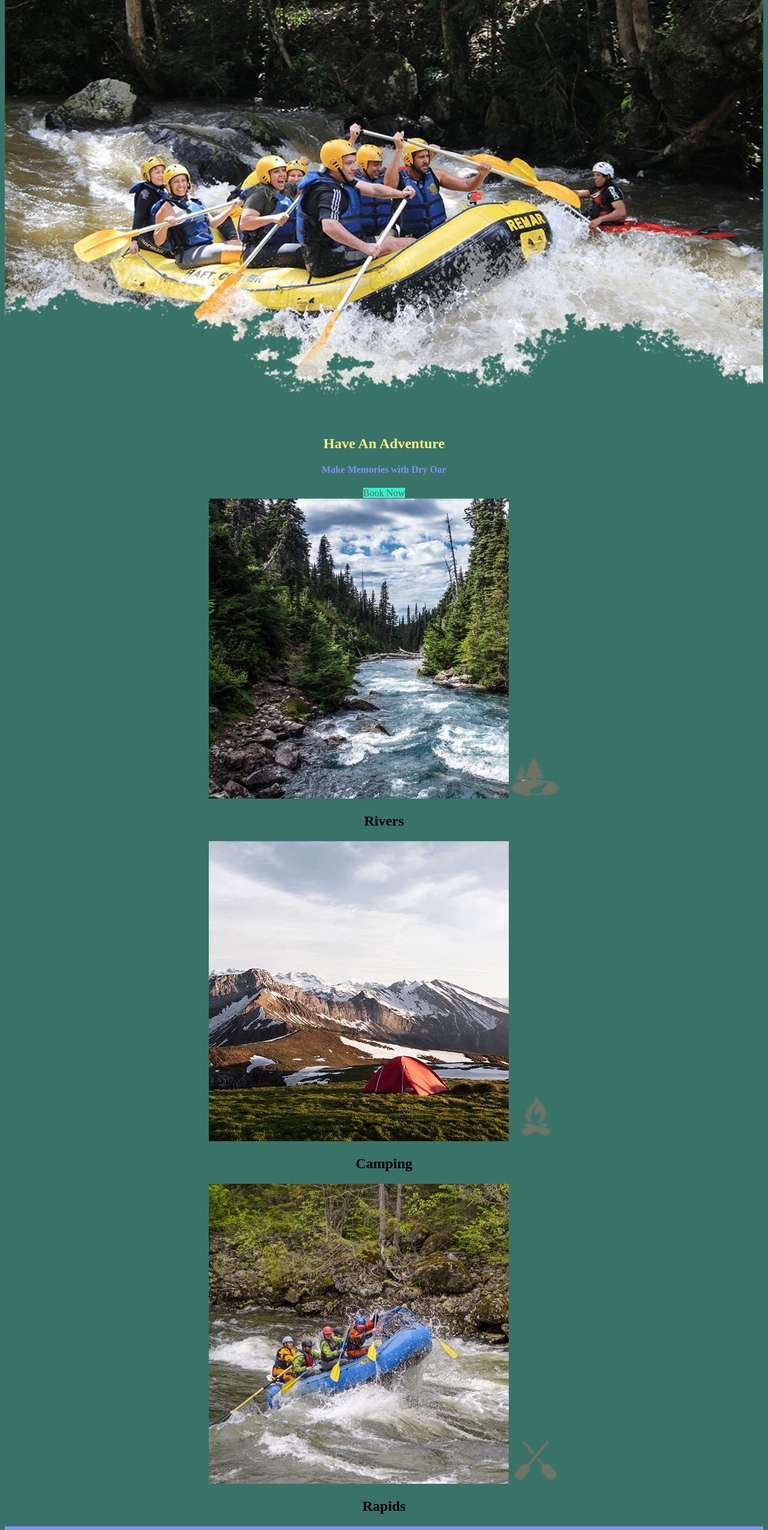
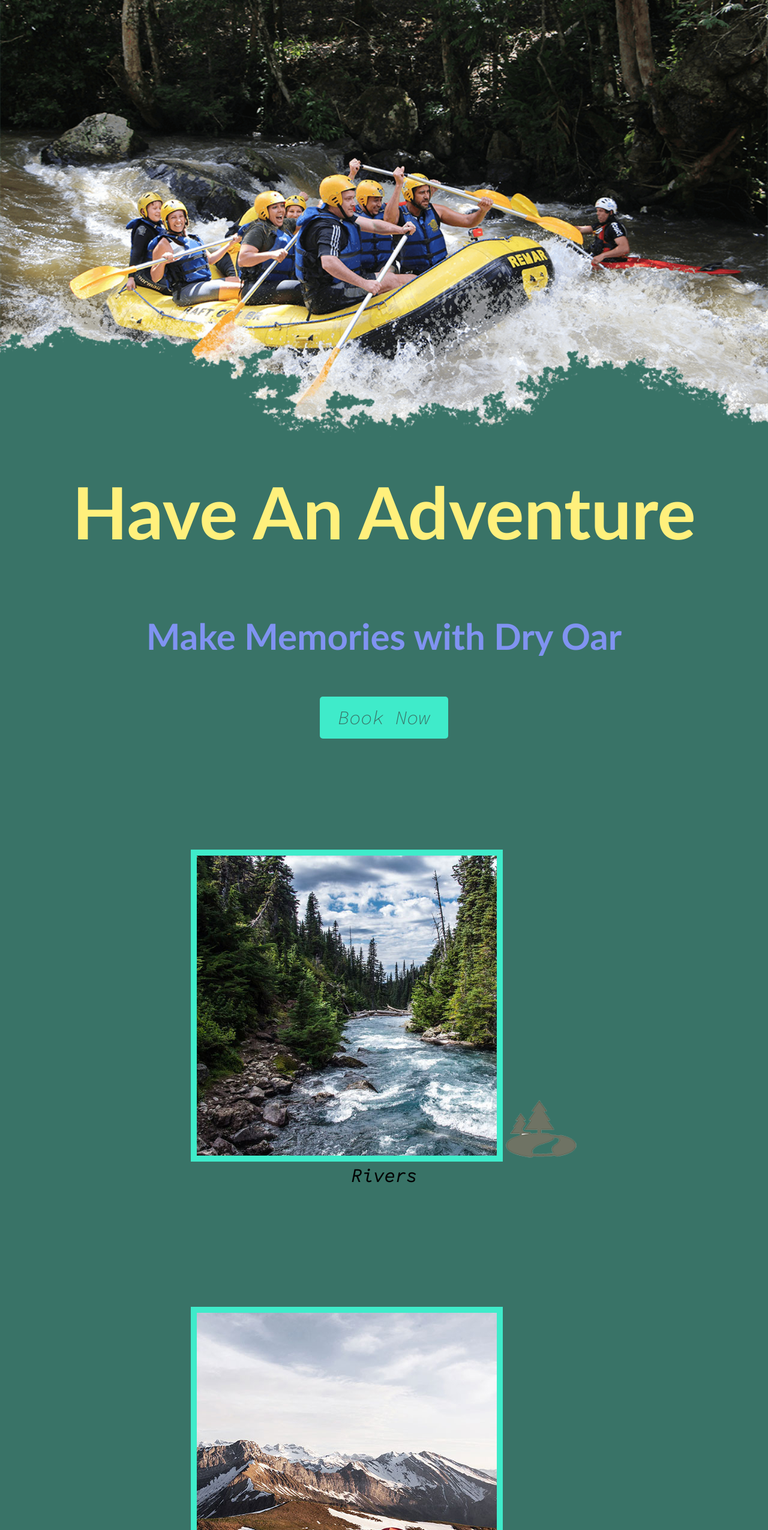
Before and after one commit to Randall-Eckstein/wdd130, a plain HTML site: page wwr/index.html in a window 1280 px wide. Shown: the part 250-2800 px from the top of the page at 60% size. Drawn offline with Linux system fonts and the light colour scheme; a web font is replaced by a local one.

Commit message:
Added fonts, sizes, spacing, and borders

```diff
--- a/wwr/index.html
+++ b/wwr/index.html
@@ -36,17 +36,17 @@
         <section class="rivers-card">
             <img class="card-img" src="images/rivers.jpg" alt="river in forest">
             <img class="icon" src="images/river_icon.png" alt="river icon">
-            <h2>Rivers</h2>
+            <h2 class="flavor">Rivers</h2>
         </section>
         <section class="camping-card">
             <img class="card-img" src="images/camping.jpg" alt="tent in mountains">
             <img class="icon" src="images/fire_icon.png" alt="fire icon">
-            <h2>Camping</h2>
+            <h2 class="flavor">Camping</h2>
         </section>
         <section class="rapids-card">
             <img class="card-img" src="images/rapids.jpg" alt="rafting boat">
             <img class="icon" src="images/oars.png" alt="oars icon">
-            <h2>Rapids</h2>
+            <h2 class="flavor">Rapids</h2>
         </section>
         <div id="background"></div>
         <img class="mountains" src="images/mountains.jpg" alt="Misty mountains">
--- a/wwr/styles/style.css
+++ b/wwr/styles/style.css
@@ -1,66 +1,26 @@
-#content {
-    max-width: 1600px;
-    margin: 0 auto;
-}
-nav a {
-    text-align: center;
-    color: #fff07c;
-    text-decoration: none;
-}
-#hero-msg h1, #hero-msg h4 {
-    text-align: center;
-    color: #fff07c;
-}
-#hero-msg h1 {
-    color: #fff07c;
-}
-#hero-msg h4 {
-    color: #8093f1;
-}
-#hero-img {
-    width: 100%;
-}
-.button-box {
-    text-align: center;
-}
+@import url('https://fonts.googleapis.com/css2?family=Calligraffitti&family=Source+Code+Pro:ital,wght@1,300&display=swap');
+
 main section {
     text-align: center;
 }
-#background {
-    height: 725px;
-    background-color: #8093f1;
+main section img {
+    box-sizing: border-box;
 }
 body {
     background-color: #397367;
+    margin: 0;
+    padding: 0;
 }
 header {
     background-color: rgba(128, 147, 241, 0.7);
 }
-nav a:hover {
-    background-color: white;
-    color: black;
-}
-.book, .join {
-    background-color: #3febca;
-    color: #397367;
-    text-decoration: none;
-}
-.book:hover, .join:hover {
-    background-color: white;
-    color: black;
-}
-.msg {
-    background-color: #8093f1;
-}
-.msg h2 {
-    color: #fff07c;
-}
-.msg p {
-    color: #397367;
-}
 footer {
     background-color: #8093f1;
     color: #3febca;
+    margin-top: 200px;
+    font-size: 1.8em;
+    padding: 25px 50px;
+    font-family: "Source Code Pro", Monaco, Verdana;
 }
 footer p {
     font-size: 1.2em;
@@ -78,12 +38,108 @@ footer a {
 footer a:hover {
     color: #3febca;
 }
-.home-title {
+footer .social img{
+    padding-top: 15px;
+}
+nav a {
+    text-align: center;
     color: #fff07c;
+    font-size: 2em;
+    font-family: "Source Code Pro", Monaco, Verdana;
+    margin: 0 2%;
+    text-decoration: none;
+}
+nav a:hover {
+    background-color: white;
+    color: black;
+    padding: 35px;
 }
 h4 {
     color: #8093f1;
+    font-size: 60px;
+}
+p {
+    font-size: 2em;
+    font-family: "Source Code Pro", Monaco, Verdana;
+}
+h2 {
+    margin: 0;
+}
+#content {
+    max-width: 1600px;
+    margin: 0 auto;
+}
+#hero-msg h1, #hero-msg h4 {
+    text-align: center;
+    color: #fff07c;
+    font-family: Calligraffitti, Papyrus, "Trebuchet MS";
+}
+#hero-msg h1 {
+    color: #fff07c;
+}
+#hero-msg h4 {
+    color: #8093f1;
+}
+#hero-img {
+    width: 100%;
+}
+#background {
+    height: 725px;
+    background-color: #8093f1;
+}
+#logo_link {
+    padding-top: 5px;
+}
+.book, .join {
+    background-color: #3febca;
+    color: #397367;
+    margin-top: 50px;
+    text-decoration: none;
+    padding: 15px 30px;
+    border-radius: 5px;
+    font-size: 2em;
+    font-family: "Source Code Pro", Monaco, Verdana;
+}
+.book:hover, .join:hover {
+    background-color: white;
+    color: black;
+}
+.button-box {
+    text-align: center;
+}
+.card-img {
+    border: solid 10px #3febca;
+}
+.flavor {
+    font-size: 1.9em;
+    font-family: "Source Code Pro", Monaco, Verdana;
+}
+.home-title {
+    color: #fff07c;
+    margin-top: 10px;
+    font-size: 120px;
+    font-family: Calligraffitti, Papyrus, "Trebuchet MS";
+}
+.icon {
+    padding-top: 10px;
 }
 .logo, .icon {
-    width: 80px;
+    width: 120px;
 }
+.msg {
+    background-color: #8093f1;
+    font-family: "Source Code Pro", Monaco, Verdana;
+    line-height: 3em;
+    padding: 35px;
+}
+.msg h2 {
+    color: #fff07c;
+    font-size: 2em;
+}
+.msg p {
+    color: #397367;
+    padding-bottom: 15px;
+}
+.rivers-card, .camping-card, .rapids-card {
+    margin: 200px 0;
+}
```
